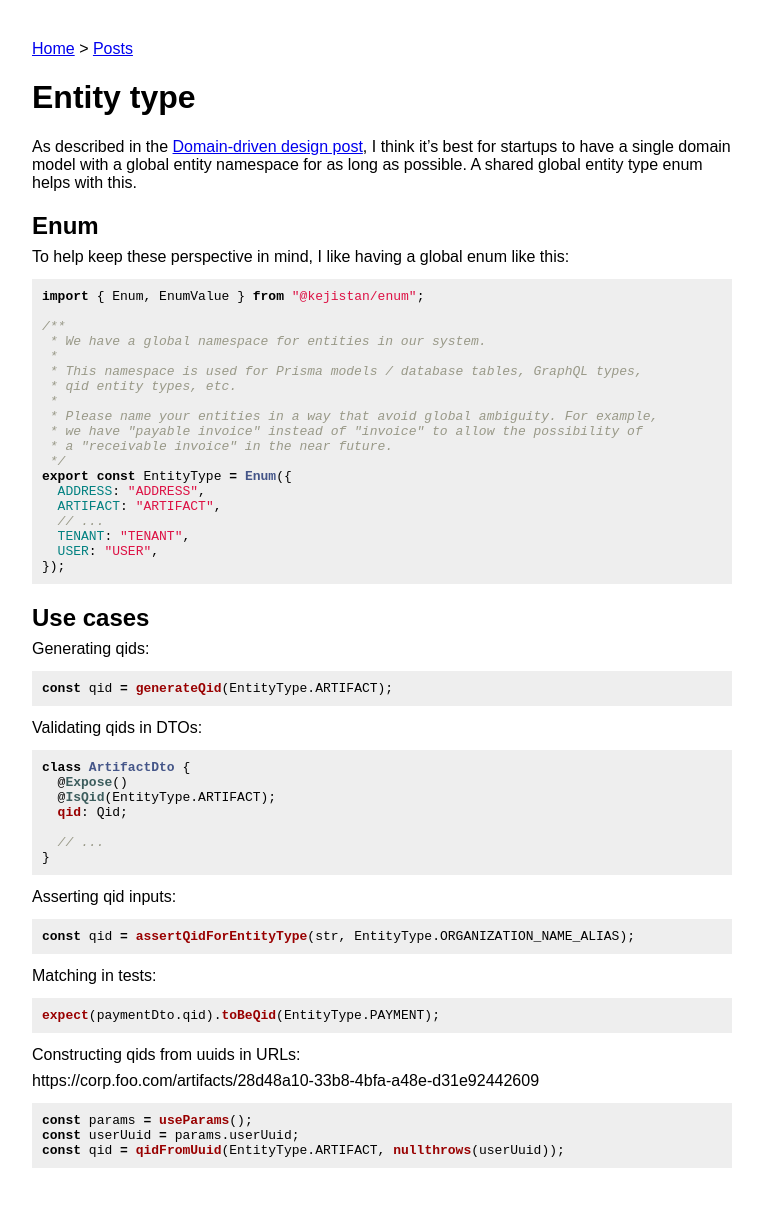
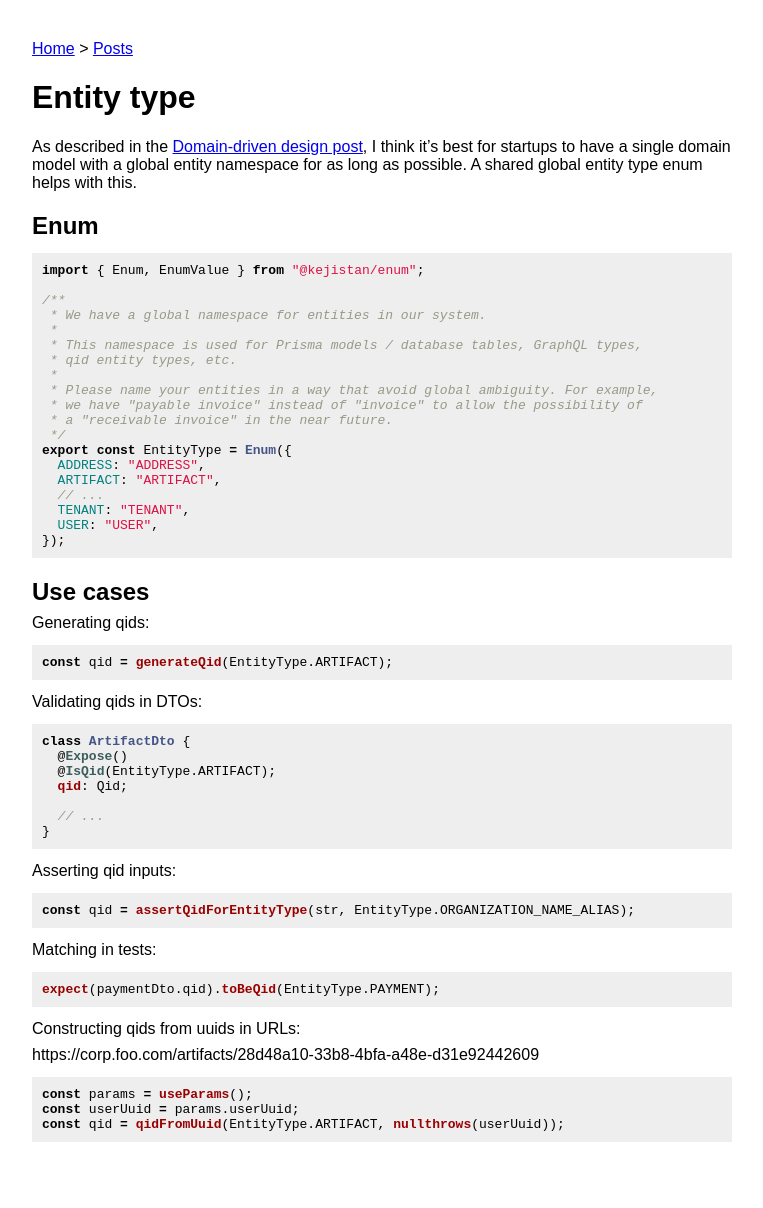
Before and after one commit to maxh/maxheinritz.com, a Jekyll site: the page built from _posts/2022-08-13-entity-type.md, in a window 1280 px wide. Shown: the whole page, without its empty margins (108-871 px from the left). Built offline with Jekyll 4.4.1, drawn with Linux system fonts in a browser that asks for light colours; after the commit the page ends 1182 px from its top, so only the background shows below that.

Commit message:
entity type

````diff
--- a/_posts/2022-08-13-entity-type.md
+++ b/_posts/2022-08-13-entity-type.md
@@ -7,8 +7,6 @@ tags: ["software patterns"]
 As described in the [Domain-driven design post](https://maxheinritz.com/posts/domain-driven-design.html), I think it's best for startups to have a single domain model with a global entity namespace for as long as possible. A shared global entity type enum helps with this.
 
 ## Enum
-
-To help keep these perspective in mind, I like having a global enum like this:
 
 ```ts
 import { Enum, EnumValue } from "@kejistan/enum";
````
